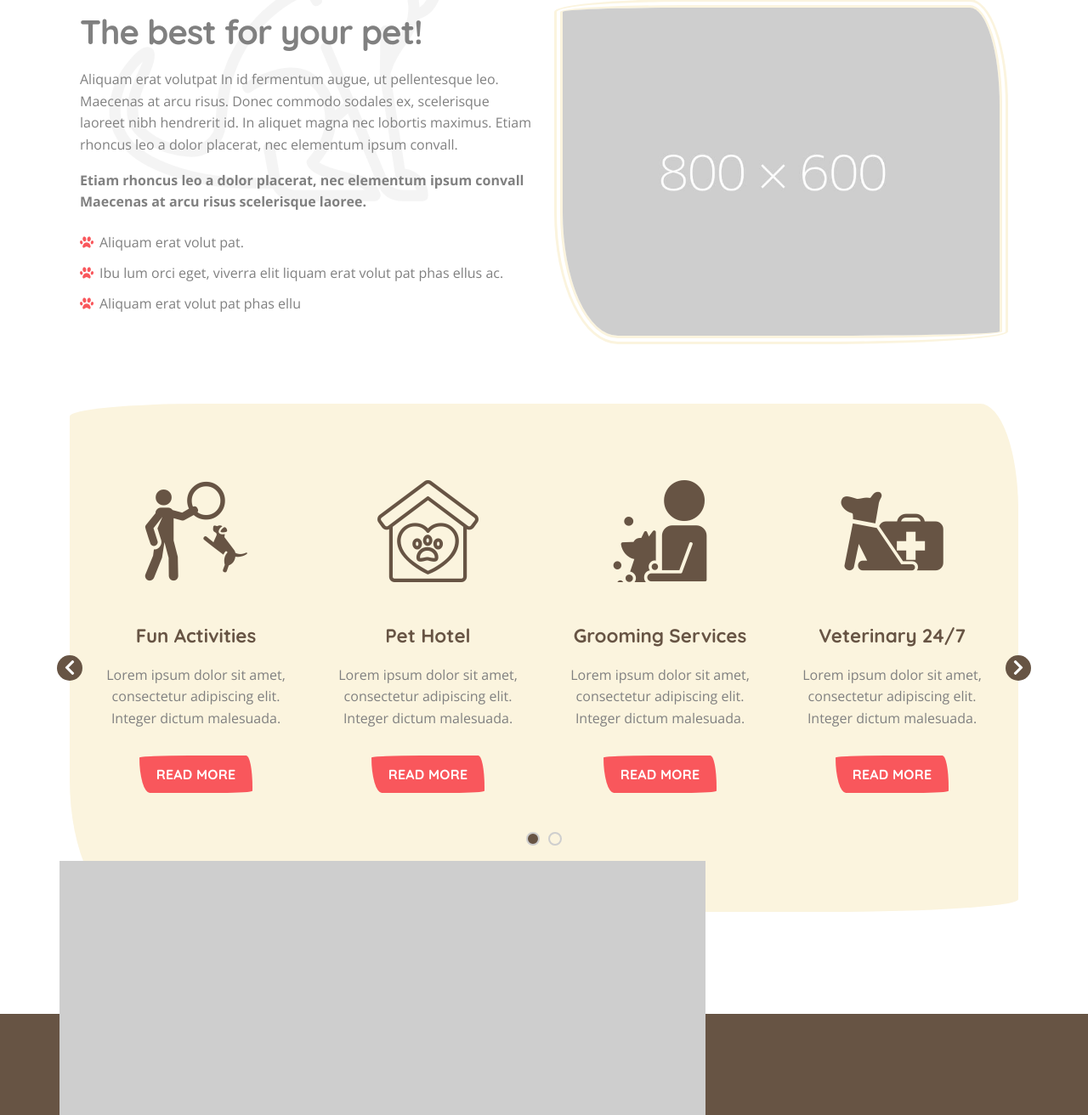
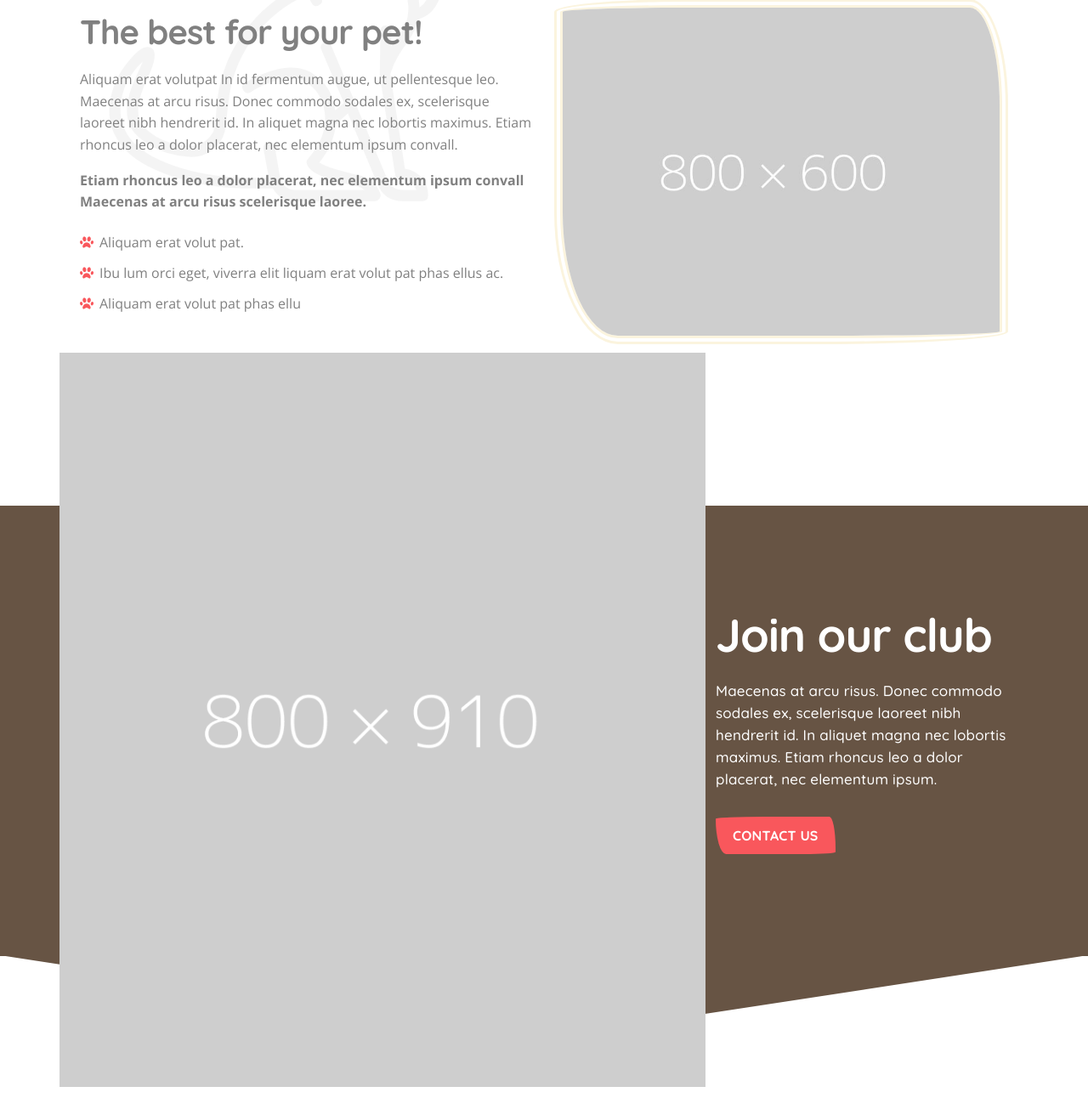
Before and after one commit to FatihKawakib04/BreedPaws-Flask, a Flask app: page / in a window 1280 px wide. Shown: the part 1187-2499 px from the top of the page at 85% size. Run offline with Flask 2, Linux system fonts and the light colour scheme; some libraries are stand-ins or nearby versions.

Commit message:
Update footer all pages

```diff
--- a/templates/index.html
+++ b/templates/index.html
@@ -162,116 +162,6 @@
                <!-- /row -->
             </div>
             <!-- /container -->
-            <!-- services carousel -->
-            <div class="bg-light-custom block-padding border-irregular1">
-               <div id="owl-services" class="container owl-carousel owl-theme">
-                  <!-- service 1  -->
-                  <div class="col-md-12 p-3">
-                     <div class="serviceBox">
-                        <!-- service icon -->
-                        <div class="service-icon">
-                           <i class="flaticon-people-1"></i>
-                        </div>
-                        <!-- service content -->
-                        <div class="service-content">
-                           <h6>Fun Activities</h6>
-                           <p>
-                              Lorem ipsum dolor sit amet, consectetur adipiscing elit. Integer dictum malesuada.
-                           </p>
-                           <a class="btn btn-primary" href="services-single.html">read more</a>
-                        </div>
-                     </div>
-                  </div>
-                  <!-- service 2  -->
-                  <div class="col-md-12 p-3">
-                     <div class="serviceBox">
-                        <!-- service icon -->
-                        <div class="service-icon">
-                           <i class="flaticon-pet-shelter"></i>
-                        </div>
-                        <!-- service content -->
-                        <div class="service-content">
-                           <h6>Pet Hotel</h6>
-                           <p>
-                              Lorem ipsum dolor sit amet, consectetur adipiscing elit. Integer dictum malesuada.
-                           </p>
-                           <a class="btn btn-primary" href="services-single.html">read more</a>
-                        </div>
-                     </div>
-                  </div>
-                  <!-- service 3  -->
-                  <div class="col-md-12 p-3">
-                     <div class="serviceBox">
-                        <!-- service icon -->
-                        <div class="service-icon">
-                           <i class="flaticon-animals-2"></i>
-                        </div>
-                        <!-- service content -->
-                        <div class="service-content">
-                           <h6>Grooming Services</h6>
-                           <p>
-                              Lorem ipsum dolor sit amet, consectetur adipiscing elit. Integer dictum malesuada.
-                           </p>
-                           <a class="btn btn-primary" href="services-single.html">read more</a>
-                        </div>
-                     </div>
-                  </div>
-                  <!-- service 4 -->
-                  <div class="col-md-12 p-3">
-                     <div class="serviceBox">
-                        <!-- service icon -->
-                        <div class="service-icon">
-                           <i class="flaticon-dog-with-first-aid-kit-bag"></i>
-                        </div>
-                        <!-- service content -->
-                        <div class="service-content">
-                           <h6>Veterinary 24/7</h6>
-                           <p>
-                              Lorem ipsum dolor sit amet, consectetur adipiscing elit. Integer dictum malesuada.
-                           </p>
-                           <a class="btn btn-primary" href="services-single.html">read more</a>
-                        </div>
-                     </div>
-                  </div>
-                  <!-- service 5 -->
-                  <div class="col-md-12 p-3">
-                     <div class="serviceBox">
-                        <!-- service icon -->
-                        <div class="service-icon">
-                           <i class="flaticon-syringe"></i>
-                        </div>
-                        <!-- service content -->
-                        <div class="service-content">
-                           <h6>Vaccines</h6>
-                           <p>
-                              Lorem ipsum dolor sit amet, consectetur adipiscing elit. Integer dictum malesuada.
-                           </p>
-                           <a class="btn btn-primary" href="services-single.html">read more</a>
-                        </div>
-                     </div>
-                  </div>
-                  <!-- service 6 -->
-                  <div class="col-md-12 p-3">
-                     <div class="serviceBox">
-                        <!-- service icon -->
-                        <div class="service-icon">
-                           <i class="flaticon-dog-training-3"></i>
-                        </div>
-                        <!-- service content -->
-                        <div class="service-content">
-                           <h6>Training</h6>
-                           <p>
-                              Lorem ipsum dolor sit amet, consectetur adipiscing elit. Integer dictum malesuada.
-                           </p>
-                           <a class="btn btn-primary" href="services-single.html">read more</a>
-                        </div>
-                     </div>
-                  </div>
-                  <!--col-md-12  -->
-               </div>
-               <!-- /owl-services -->
-            </div>
-            <!-- /bg-light-custom -->
          </div>
          <!-- /container -->
       </section>
@@ -1019,9 +909,9 @@
                <div class="col-lg-3">
                   <h6><i class="fas fa-envelope margin-icon"></i>Contact Us</h6>
                   <ul class="list-unstyled">
-                     <li>(123) 456-789</li>
-                     <li><a href="mailto:email@yoursite.com">email@yoursite.com</a></li>
-                     <li>Pet Street 123 - New York </li>
+                     <li>+62 821-1481-8279 | +62 821-1481-8279 | +62 821-1481-8279 | </li>
+                     <li><a href="mailto:yoshfkk@gmail.com">yoshfkk@gmail.com</a></li>
+                     <li>Jl. Kumbang No.14, RT.02/RW.06, Babakan, Kecamatan Bogor Tengah, Kota Bogor, Jawa Barat 16128 </li>
                   </ul>
                   <!--/ul -->
                </div>
@@ -1029,7 +919,7 @@
                <div class="col-lg-3">
                   <h6><i class="far fa-clock margin-icon"></i>Working Hours</h6>
                   <ul class="list-unstyled">
-                     <li>Open 9am - 10pm</li>
+                     <li>Open 7am - 7pm</li>
                      <li>Holidays - Closed</li>
                      <li>Weekends - Closed</li>
                   </ul>
@@ -1040,7 +930,7 @@
             <!--/ row-->
             <div class="row">
                <div class="credits col-sm-12">
-                  <p>Designed by <a href="http://www.ingridkuhn.com">Ingrid Kuhn</a></p>
+                  <p>Designed by <a href="http://www.ingridkuhn.com">Fatih | Yordi | Najla</a></p>
                </div>
             </div>
             <!--/ row -->
```
Also changed, not shown: templates/404.html (+6 -6 lines), templates/about.html (+6 -6 lines), templates/contact.html (+6 -6 lines), templates/gallery.html (+6 -6 lines), templates/services.html (+6 -6 lines), templates/team.html (+6 -6 lines).
